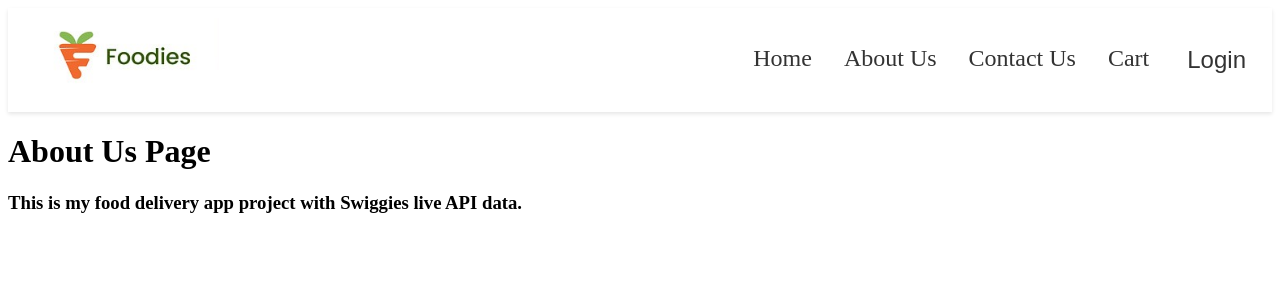
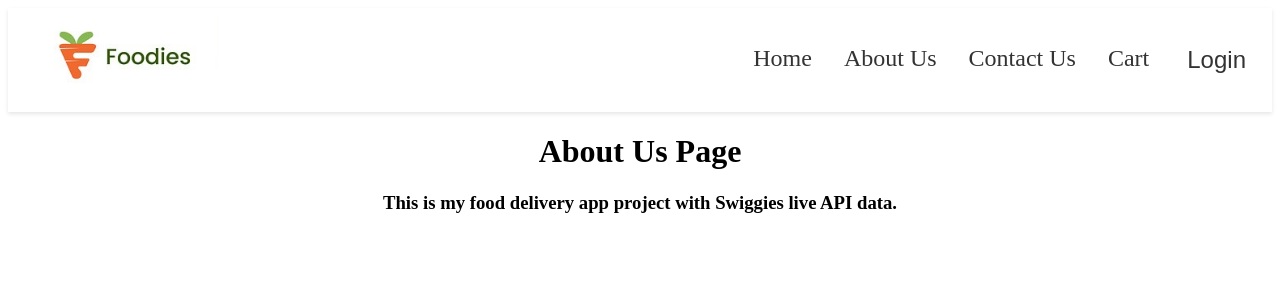
Before and after one commit to prathameshnadhe/Foodies, a React (Vite) app: page /about in a window 1280 px wide. Shown: the top 300 px of the page. Built offline with nearby package versions, Linux system fonts and the light colour scheme.

Commit message:
Align items

```diff
--- a/index.css
+++ b/index.css
@@ -1,3 +1,7 @@
 #root {
   background: rgb(255, 255, 255);
 }
+
+.other-components {
+  text-align: center;
+}
--- a/src/App.js
+++ b/src/App.js
@@ -8,6 +8,11 @@ import ContactUs from "./components/ContactUs";
 import Cart from "./components/Cart";
 import Error from "./components/Error/Error";
 import RestaurantMenu from "./components/RestaurantMenu/RestaurantMenu";
+
+// Chunking
+// Code Splitting
+// Dynamic bundling
+// Lazy Loading
 
 const AppLayout = () => {
   return (
--- a/src/components/AboutUs.js
+++ b/src/components/AboutUs.js
@@ -1,29 +1,50 @@
+import useOnlineStatus from "../utils/useOnlineStatus";
 import User from "./User";
 import UserClass from "./UserClass";
 import React from "react";
 
-class AboutUs extends React.Component {
-  constructor(props) {
-    super(props);
+// class AboutUs extends React.Component {
+//   constructor(props) {
+//     super(props);
+//   }
+
+//   componentDidMount() {
+//   console.log("Parent Component Did Mount");
+//   }
+
+//   render() {
+//     return (
+//       <div>
+//         <h1>About Us Page</h1>
+//         <h3>
+//           This is my food delivery app project with Swiggies live API data.
+//         </h3>
+//         {/* <User name={"Prathamesh Nadhe (functions)"} /> */}
+
+//         {/* <UserClass name={"first (class)"} location={"Pune (Class)"} /> */}
+//         {/* <UserClass name={"Second (class)"} location={"Mumbai (Class)"} /> */}
+//       </div>
+//     );
+//   }
+// }
+
+const AboutUs = () => {
+  const onlineStatus = useOnlineStatus();
+
+  if (onlineStatus === false) {
+    return (
+      <h1 style={{ textAlign: "center" }}>
+        Looks like you'are offline!! Please check your internet connection;
+      </h1>
+    );
   }
 
-  componentDidMount() {
-    // console.log("Parent Component Did Mount");
-  }
+  return (
+    <div className="other-components">
+      <h1>About Us Page</h1>
+      <h3>This is my food delivery app project with Swiggies live API data.</h3>
+    </div>
+  );
+};
 
-  render() {
-    return (
-      <div>
-        <h1>About Us Page</h1>
-        <h3>
-          This is my food delivery app project with Swiggies live API data.
-        </h3>
-        {/* <User name={"Prathamesh Nadhe (functions)"} /> */}
-
-        {/* <UserClass name={"first (class)"} location={"Pune (Class)"} /> */}
-        {/* <UserClass name={"Second (class)"} location={"Mumbai (Class)"} /> */}
-      </div>
-    );
-  }
-}
 export default AboutUs;
--- a/src/components/Cart.js
+++ b/src/components/Cart.js
@@ -1,6 +1,18 @@
+import useOnlineStatus from "../utils/useOnlineStatus";
+
 const Cart = () => {
+  const onlineStatus = useOnlineStatus();
+
+  if (onlineStatus === false) {
+    return (
+      <h1 style={{ textAlign: "center" }}>
+        Looks like you'are offline!! Please check your internet connection;
+      </h1>
+    );
+  }
+
   return (
-    <div>
+    <div className="other-components">
       <h1>Cart Page</h1>
       <h3>This is my food delivery app project with Swiggies live API data.</h3>
     </div>
--- a/src/components/ContactUs.js
+++ b/src/components/ContactUs.js
@@ -1,10 +1,21 @@
-function ContactUs() {
+import useOnlineStatus from "../utils/useOnlineStatus";
+
+const ContactUs = () => {
+  const onlineStatus = useOnlineStatus();
+
+  if (onlineStatus === false) {
+    return (
+      <h1 style={{ textAlign: "center" }}>
+        Looks like you'are offline!! Please check your internet connection;
+      </h1>
+    );
+  }
   return (
-    <div>
+    <div className="other-components">
       <h1>Contact Us Page</h1>
       <h3>This is my food delivery app project with Swiggies live API data.</h3>
     </div>
   );
-}
+};
 
 export default ContactUs;
```
